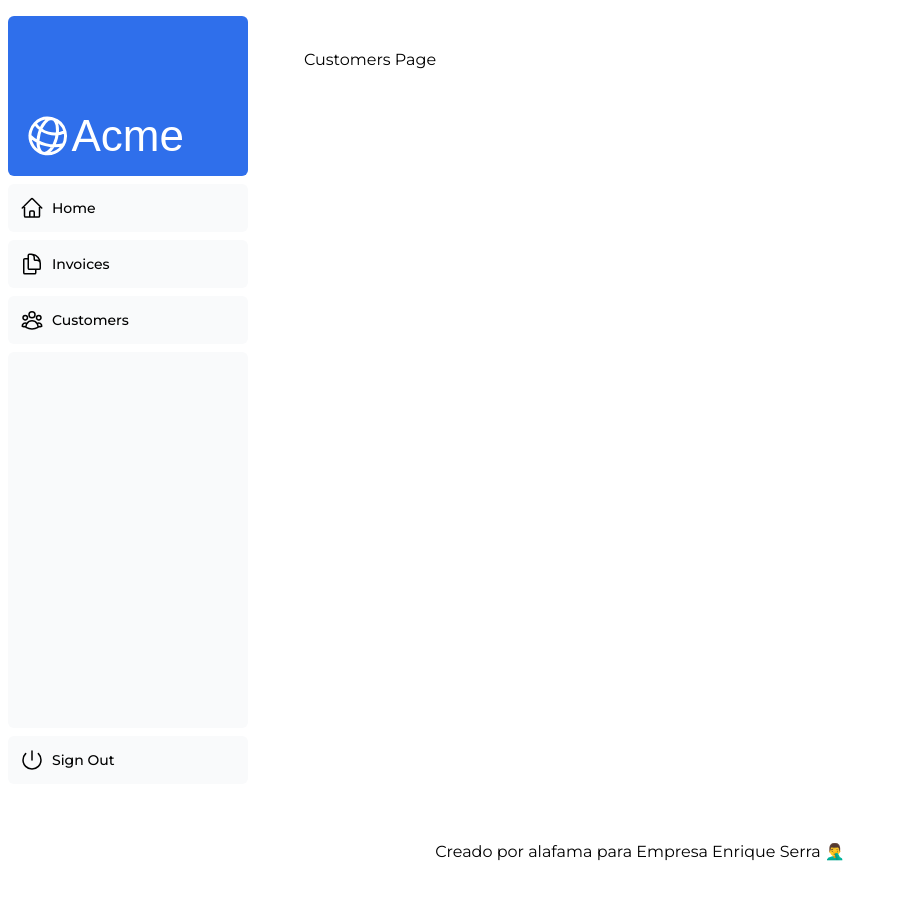
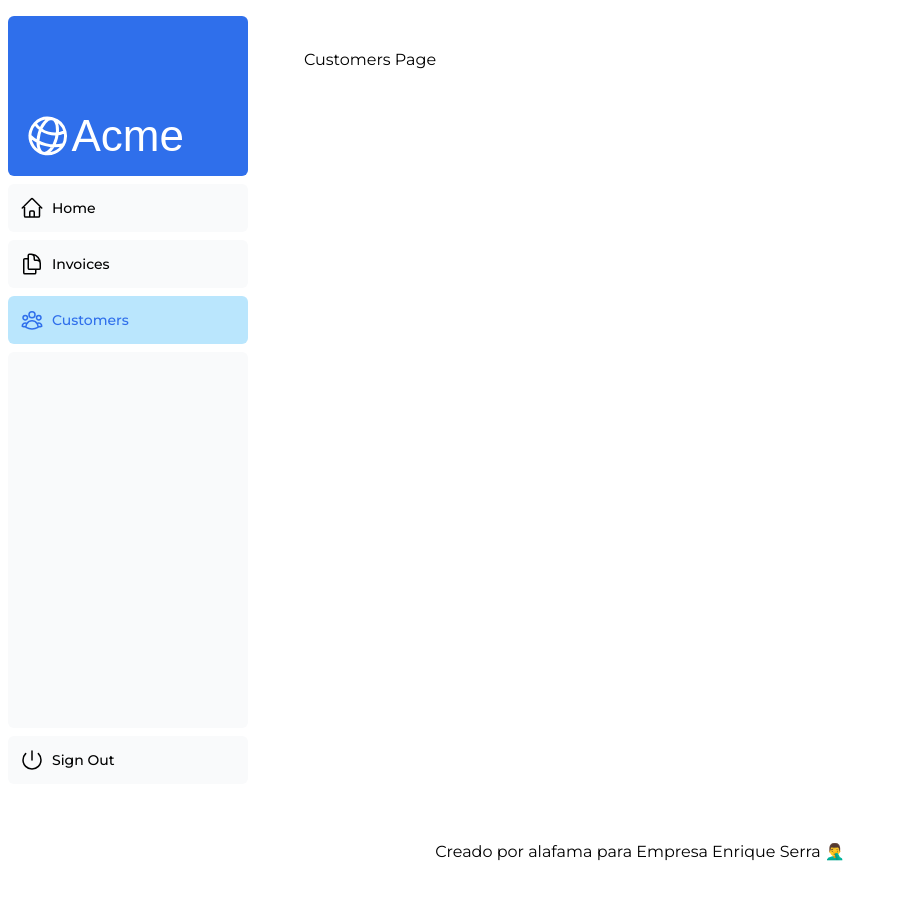
Before and after one commit to alejandroisa71/kilometraje-nextjs-14, a Next.js app: page /dashboard/customers in a window 1280 px wide. Shown: the top 900 px of the page, without its empty margins (0-898 px from the left). Built offline with nearby package versions, Linux system fonts and the light colour scheme; a web font is replaced by a local one.

Commit message:
Add pathname for style Links

```diff
--- a/app/ui/dashboard/nav-links.tsx
+++ b/app/ui/dashboard/nav-links.tsx
@@ -1,8 +1,11 @@
+"use client"
 import {
   UserGroupIcon,
   HomeIcon,
   DocumentDuplicateIcon,
 } from '@heroicons/react/24/outline';
+import Link from 'next/link';
+import { usePathname } from 'next/navigation';
 
 // Map of links to display in the side navigation.
 // Depending on the size of the application, this would be stored in a database.
@@ -17,19 +20,22 @@ const links = [
 ];
 
 export default function NavLinks() {
+  const pathname =usePathname()
   return (
     <>
       {links.map((link) => {
         const LinkIcon = link.icon;
         return (
-          <a
+          <Link
             key={link.name}
             href={link.href}
-            className="flex h-[48px] grow items-center justify-center gap-2 rounded-md bg-gray-50 p-3 text-sm font-medium hover:bg-sky-100 hover:text-blue-600 md:flex-none md:justify-start md:p-2 md:px-3"
+            className={`flex h-[48px] grow items-center justify-center gap-2 rounded-md bg-gray-50 p-3 text-sm font-medium hover:bg-sky-100 hover:text-blue-600 md:flex-none md:justify-start md:p-2 md:px-3
+            ${pathname === link.href ? 'bg-sky-200 text-blue-600' : ''}
+            `}
           >
             <LinkIcon className="w-6" />
             <p className="hidden md:block">{link.name}</p>
-          </a>
+          </Link>
         );
       })}
     </>
```
